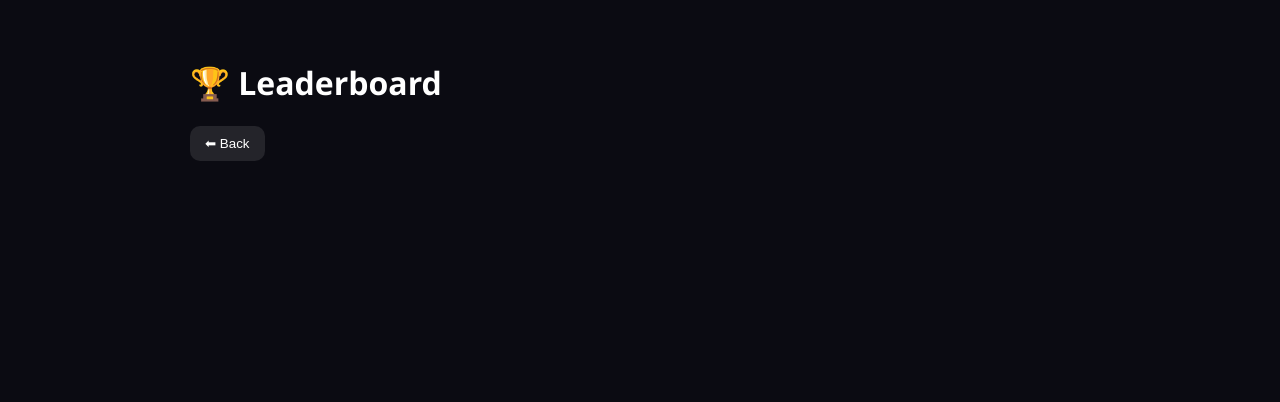
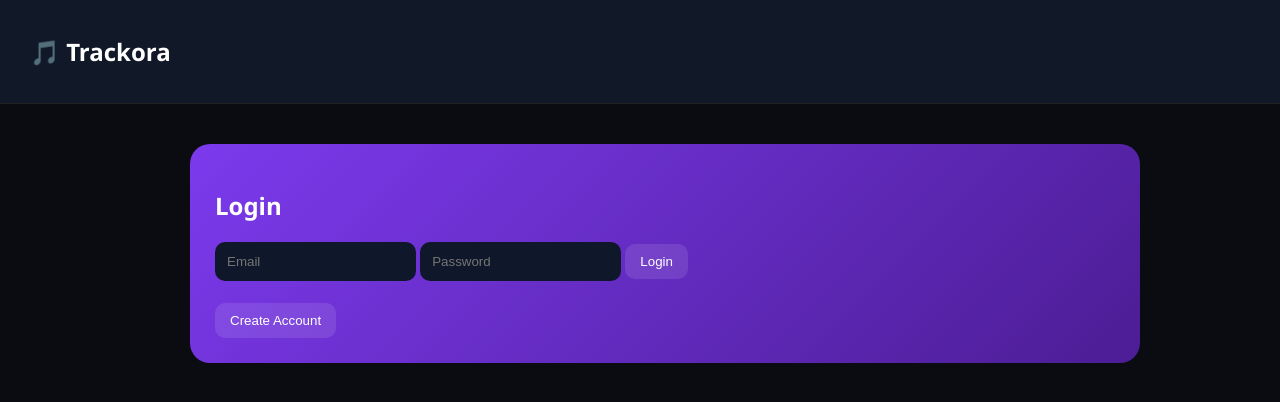
Before and after one commit to lakshith-bit/trackora, a Flask app: page /login in a window 1280 px wide. Shown: the top 402 px of the page. Run offline with Flask 3, Linux system fonts and the light colour scheme.

Commit message:
made chnanges

```diff
--- a/static/style.css
+++ b/static/style.css
@@ -159,3 +159,32 @@ button:hover {
     width: 100%;
     background: black;
 }
+
+.navbar {
+    display: flex;
+    justify-content: space-between;
+    align-items: center;
+    padding: 15px 30px;
+    background: #111827;
+    border-bottom: 1px solid #222;
+}
+
+.navbar a {
+    margin-left: 20px;
+    text-decoration: none;
+    color: white;
+    opacity: 0.8;
+}
+
+.navbar a:hover {
+    opacity: 1;
+}
+
+.hub-card, .group-card {
+    transition: all 0.3s ease;
+}
+
+.hub-card:hover, .group-card:hover {
+    transform: translateY(-5px);
+    box-shadow: 0 10px 25px rgba(0,0,0,0.4);
+}
--- a/templates/login.html
+++ b/templates/login.html
@@ -1,26 +1,32 @@
 <!DOCTYPE html>
 <html>
 <head>
-    <title>Leaderboard</title>
+    <title>Login</title>
     <link rel="stylesheet" href="/static/style.css">
 </head>
 <body>
 
+<div class="navbar">
+    <h2>🎵 Trackora</h2>
+</div>
+
 <div class="dashboard">
 
-    <h1>🏆 Leaderboard</h1>
+    <div class="hub-card purple">
+        <h2>Login</h2>
 
-    {% for member in members %}
-        <div class="hub-card">
-            <h3>{{loop.index}}. {{member[0]}}</h3>
-            <p>Points: {{member[1]}}</p>
-            <p>Streak: {{member[2]}} days</p>
-        </div>
-    {% endfor %}
+        <form method="POST">
+            <input name="email" placeholder="Email" required>
+            <input name="password" type="password" placeholder="Password" required>
+            <button>Login</button>
+        </form>
 
-    <a href="/groups">
-        <button>⬅ Back</button>
-    </a>
+        <br>
+
+        <a href="/signup">
+            <button>Create Account</button>
+        </a>
+    </div>
 
 </div>
 
```
Also changed, not shown: templates/collab.html (+8 -0 lines), templates/dashboard.html (+10 -7 lines), templates/groups.html (+13 -2 lines), templates/leaderboard.html (+8 -0 lines), templates/performance.html (+9 -0 lines), database.db.
